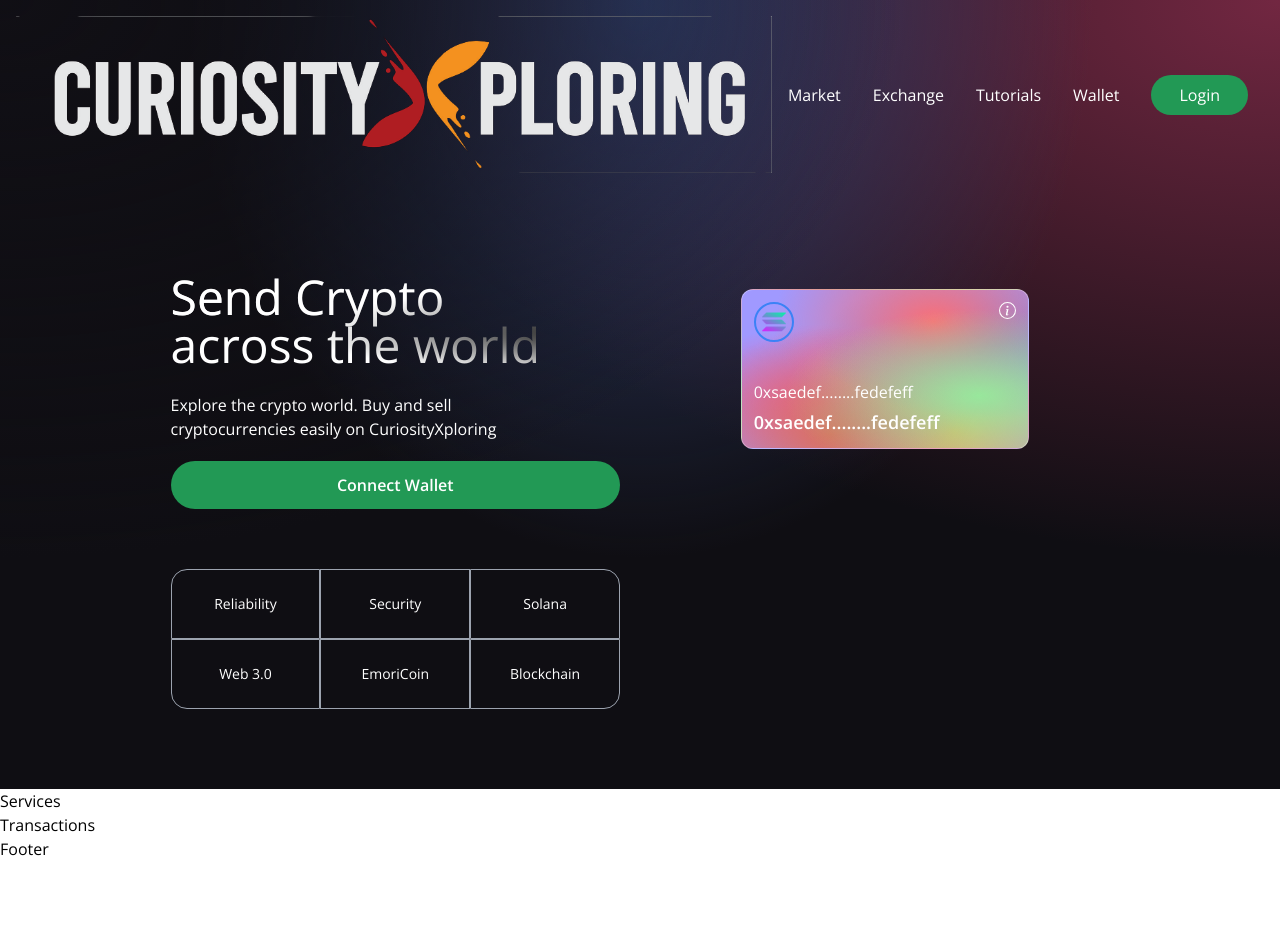
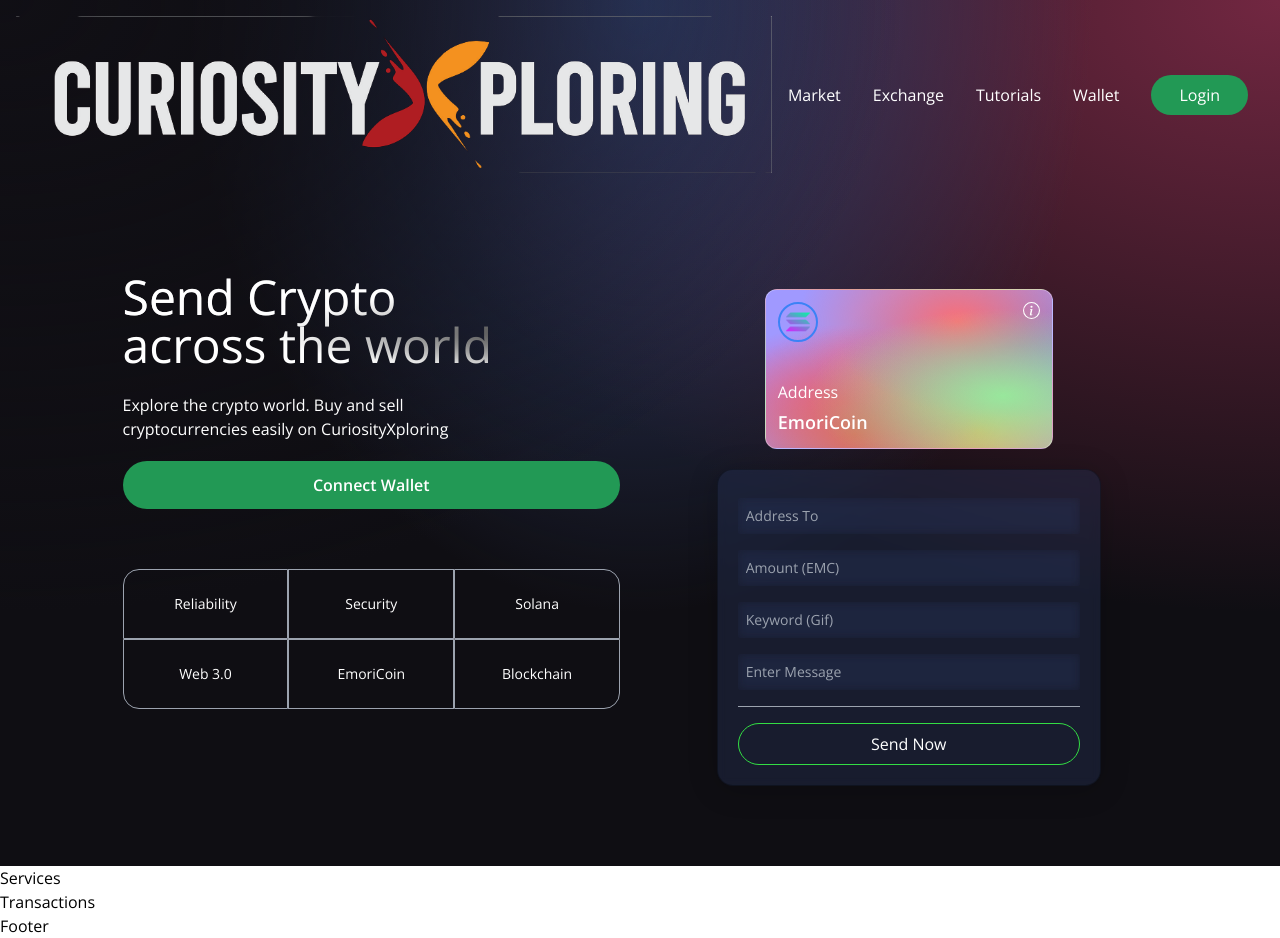
Before and after one commit to emorilebo/curious-crypto, a React (Vite) app in the folder client/: page / in a window 1280 px wide. Before the commit the page ends 861 px from the top, so only its background shows below. Built offline with nearby package versions, Linux system fonts and the light colour scheme.

Commit message:
UPDATE Welcome with send form

```diff
--- a/client/src/components/Welcome.jsx
+++ b/client/src/components/Welcome.jsx
@@ -8,19 +8,21 @@
 const commonStyles =
   "min-h-[70px] sm:px-0 px-2 sm:min-w-[120px] flex justify-center items-center border-[0.5px] border-gray-400 text-sm font-light text-white";
 
-// const Input = ({ placeholder, name, type, value, handleChange }) => (
-//   <input
-//     placeholder={placeholder}
-//     type={type}
-//     step="0.0001"
-//     value={value}
-//     onChange={(e) => handleChange(e, name)}
-//     className="my-2 w-full rounded-sm p-2 outline-none bg-transparent text-white border-none text-sm white-glassmorphism"
-//   />
-// );
+const Input = ({ placeholder, name, type, value, handleChange }) => (
+  <input
+    placeholder={placeholder}
+    type={type}
+    step="0.0001"
+    value={value}
+    onChange={(e) => handleChange(e, name)}
+    className="my-2 w-full rounded-sm p-2 outline-none bg-transparent text-white border-none text-sm white-glassmorphism"
+  />
+);
 
 const Welcome = () => {
   const connectWallet = () => {};
+
+  const handleSubmit = () => {};
   return (
     <div className="flex w-full justify-center item-center">
       <div className="flex md:flex-row flex-col items-start justify-between md:p-20 py-12 px-4">
@@ -59,14 +61,50 @@
                 <BsInfoCircle fontSize={17} color="#fff" />
               </div>
               <div>
-                <p className="text-white font-light texr-sm">
-                  0xsaedef........fedefeff
-                </p>
+                <p className="text-white font-light texr-sm">Address</p>
                 <p className="text-white font-semibold text-lg mt-1">
-                  0xsaedef........fedefeff
+                  EmoriCoin
                 </p>
               </div>
             </div>
+          </div>
+          <div className="p-5 sm:w-96 w-full flex flex-col justify-start items-center blue-glassmorphism">
+            <Input
+              placeholder="Address To"
+              name="addressTo"
+              type="text"
+              handleChange={() => {}}
+            />
+            <Input
+              placeholder="Amount (EMC)"
+              name="amount"
+              type="number"
+              handleChange={() => {}}
+            />
+            <Input
+              placeholder="Keyword (Gif)"
+              name="keyword"
+              type="text"
+              handleChange={() => {}}
+            />
+            <Input
+              placeholder="Enter Message"
+              name="message"
+              type="text"
+              handleChange={() => {}}
+            />
+            <div className="h-[1px] w-full bg-gray-400 my-2" />
+            {false ? (
+              <Loader />
+            ) : (
+              <button
+                type="button"
+                onClick={handleSubmit}
+                className="text-white w-full mt-2 border-[1px] p-2 border-[#3d4] rounded-full cursor-pointer"
+              >
+                Send Now
+              </button>
+            )}
           </div>
         </div>
       </div>
```
